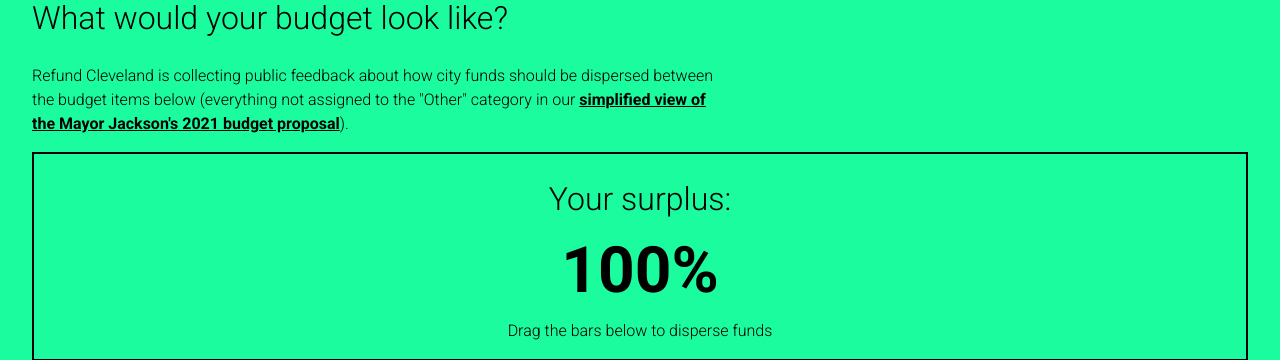
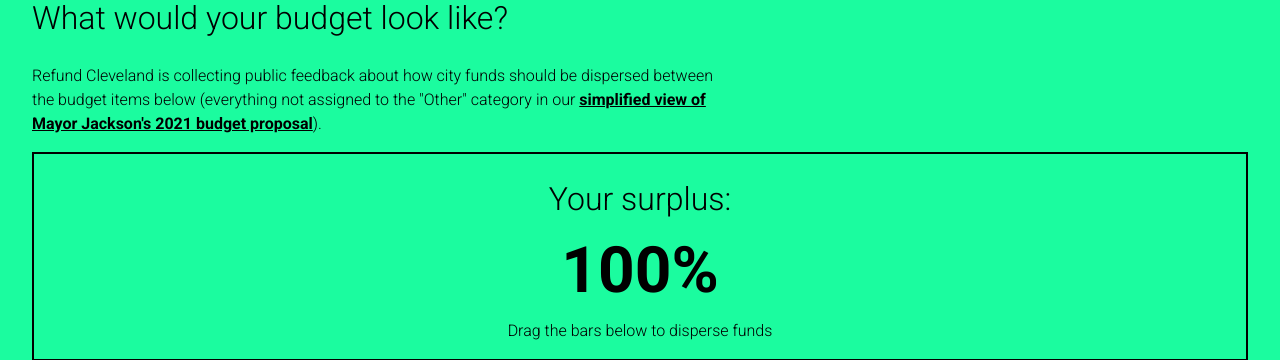
Before and after one commit to opencleveland/refundcleveland, a Django app: page /change-the-budget/ in a window 1280 px wide. Shown: the part 115-475 px from the top of the page. Run offline with Django 3.2, Linux system fonts and the light colour scheme.

Commit message:
Fix typo

```diff
--- a/peoples_budget/templates/change-the-budget.html
+++ b/peoples_budget/templates/change-the-budget.html
@@ -6,7 +6,7 @@
 <div class="penny_budget">
 
     <h1>What would your budget look like?</h1>
-    <p>Refund Cleveland is collecting public feedback about how city funds should be dispersed between the budget items below (everything not assigned to the "Other" category in our <a href="/">simplified view of the Mayor Jackson's 2021 budget proposal</a>).</p>
+    <p>Refund Cleveland is collecting public feedback about how city funds should be dispersed between the budget items below (everything not assigned to the "Other" category in our <a href="/">simplified view of Mayor Jackson's 2021 budget proposal</a>).</p>
     <div id="penny_budget_legend"></div>
 
     <div id="penny_budget"></div>
```
